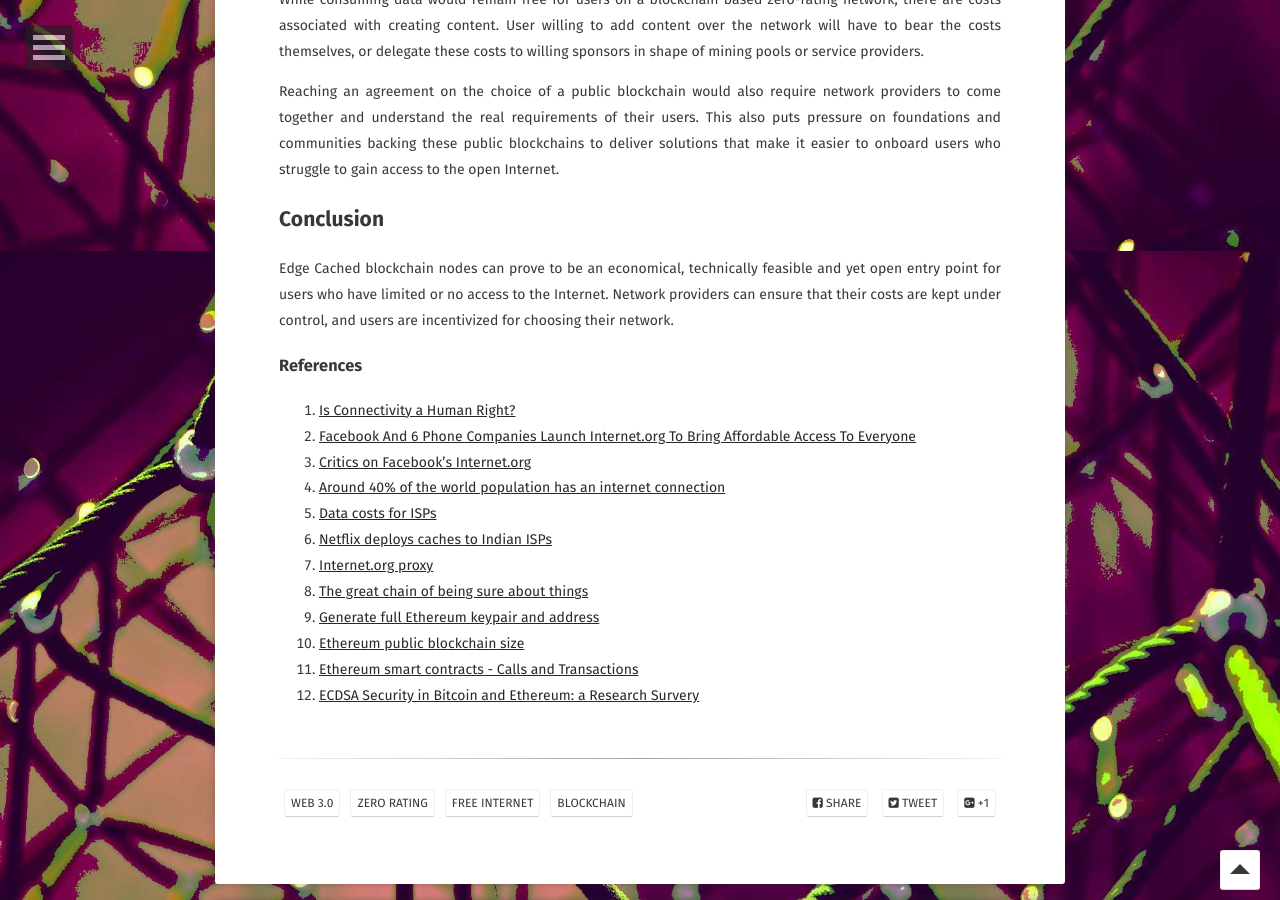
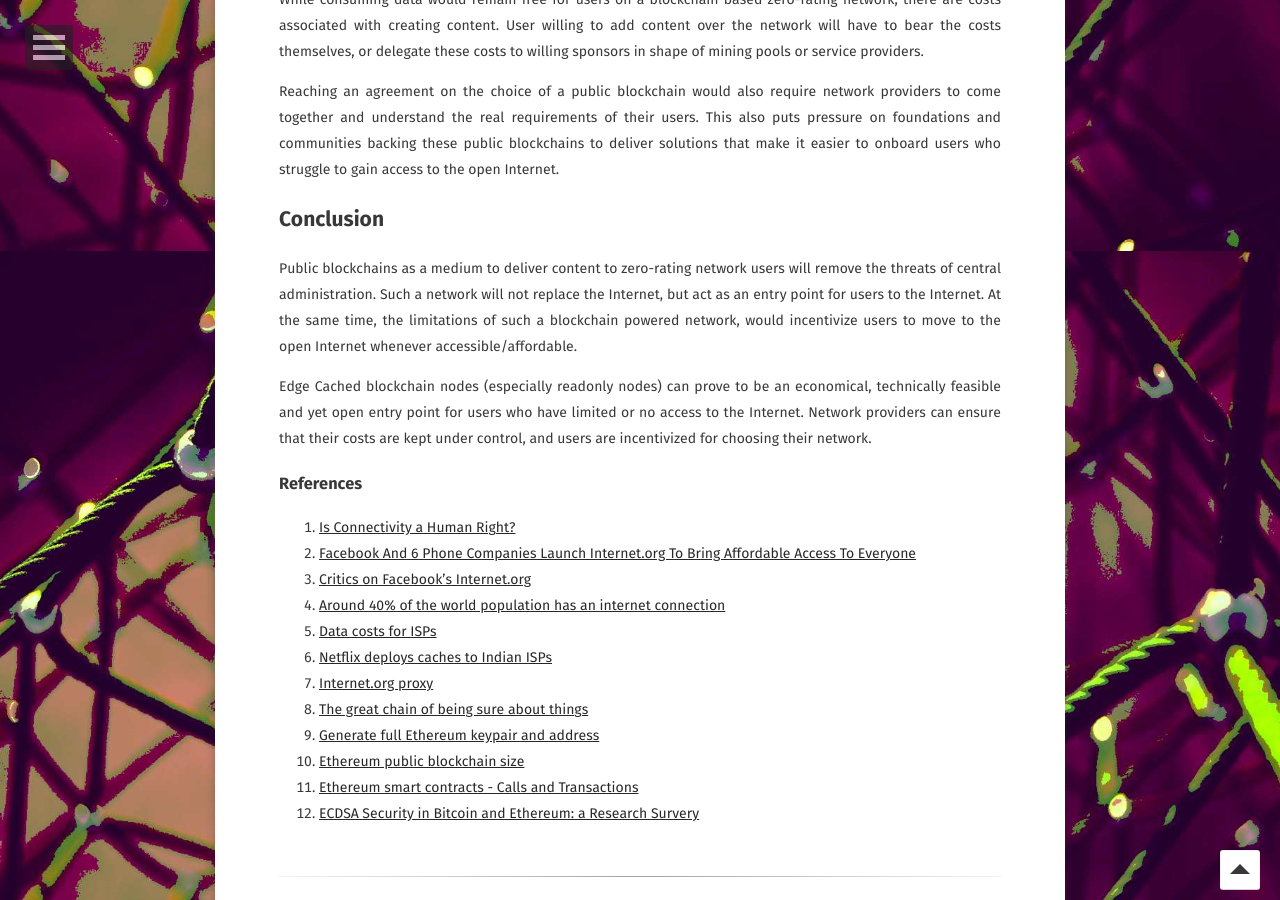
Before and after one commit to hexeight/hexeight.github.io, a Jekyll site: the page built from _posts/2017-18-06-blockchains-for-open-zero-rating-networks.md, in a window 1280 px wide and 900 px high, scrolled down 4249 px. Built offline with Jekyll 4.4.1, drawn with Linux system fonts in a browser that asks for light colours; some web fonts are replaced; comment, search, counter and statistics services are not loaded; some of the changed text lies outside the part shown.

Commit message:
Added conclusion

```diff
--- a/_posts/2017-18-06-blockchains-for-open-zero-rating-networks.md
+++ b/_posts/2017-18-06-blockchains-for-open-zero-rating-networks.md
@@ -107,9 +107,12 @@ Reaching an agreement on the choice of a public blockchain would also require ne
 
 ## Conclusion
 
-Edge Cached blockchain nodes can prove to be an economical, technically feasible and yet open entry point for users who have limited or no access to the Internet. Network providers can ensure that their costs are kept under control, and users are incentivized for choosing their network.
+Public blockchains as a medium to deliver content to zero-rating network users will remove the threats of central administration. Such a network will not replace the Internet, but act as an entry point for users to the Internet. At the same time, the limitations of such a blockchain powered network, would incentivize users to move to the open Internet whenever accessible/affordable.
+
+Edge Cached blockchain nodes (especially readonly nodes) can prove to be an economical, technically feasible and yet open entry point for users who have limited or no access to the Internet. Network providers can ensure that their costs are kept under control, and users are incentivized for choosing their network.
 
 ### References
+
 1. [Is Connectivity a Human Right?](https://scontent-sit4-1.xx.fbcdn.net/v/t39.2365-6/12057105_1001874746531417_622371037_n.pdf?oh=62fe509ef2d093c8d64f77be706d8816&oe=599FCF27)
 2. [Facebook And 6 Phone Companies Launch Internet.org To Bring Affordable Access To Everyone](https://techcrunch.com/2013/08/20/facebook-internet-org/)
 3. [Critics on Facebook's Internet.org](http://mashable.com/2015/05/19/critics-facebook-internet/#ZiEAMzYx1iqi)
```
